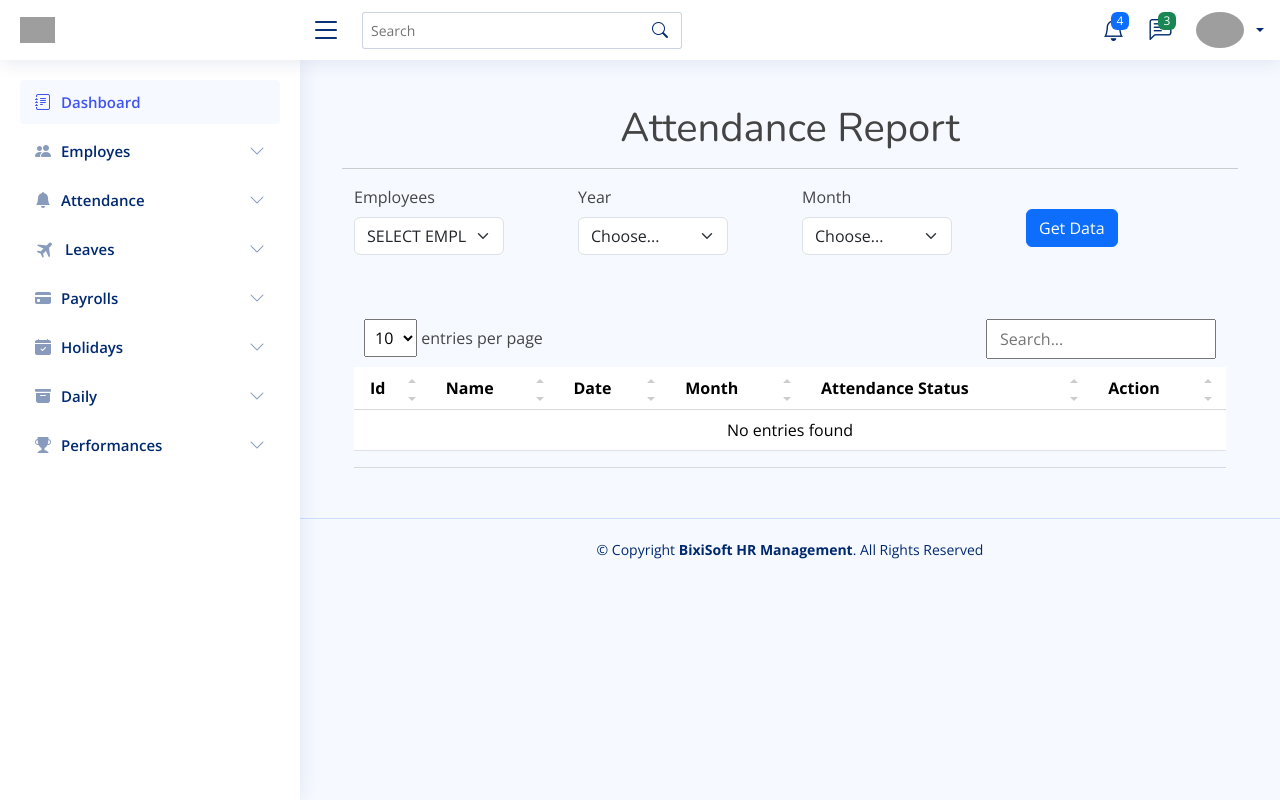
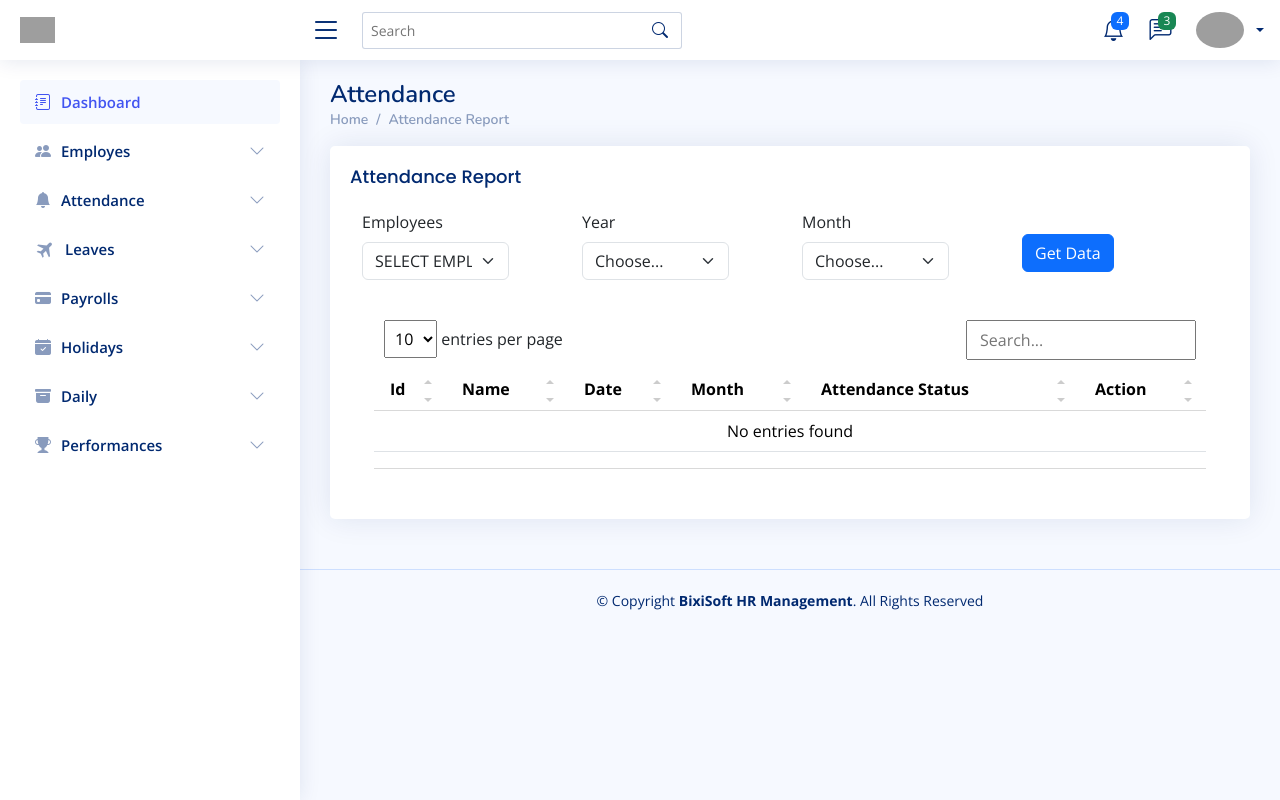
Before and after one commit to alpha121x/Hr-panel, a PHP site: page /attendance-report.php in a window 1280 px wide. Run offline with PHP 8.4, Linux system fonts and the light colour scheme; a user stored in the database is signed in; data that the repository does not hold is empty; some libraries are stand-ins or nearby versions; grey boxes are pictures that could not be loaded.

Commit message:
changes in atttendance

```diff
--- a/add-leave.php
+++ b/add-leave.php
@@ -30,7 +30,7 @@ require_once("include/classes/meekrodb.2.3.class.php");
             <nav>
                 <ol class="breadcrumb">
                     <li class="breadcrumb-item"><a href="index.html">Home</a></li>
-                    <li class="breadcrumb-item">Manage Leaves</li>
+                    <li class="breadcrumb-item"> Leaves</li>
                 </ol>
             </nav>
         </div><!-- End Page Title -->
@@ -41,7 +41,7 @@ require_once("include/classes/meekrodb.2.3.class.php");
 
                     <div class="card">
                         <div class="card-body">
-                            <h5 class="card-title">Manage Leaves</h5>
+                            <h5 class="card-title">Add Leaves</h5>
                             <p>Leaves Record</p>
 
                             <form action="fire-add-querries.php" method="post">
--- a/attendance-report.php
+++ b/attendance-report.php
@@ -1,26 +1,50 @@
-<?php include("db_config.php") ?>
+<?php
+require("auth.php");
+require("db_config.php");
+require_once("include/classes/meekrodb.2.3.class.php");
+
+?>
+
 <!DOCTYPE html>
 <html lang="en">
 
 <head>
-    <title>Attendance Daily</title>
-    <?php include "include/linked-files.php" ?>
+
+    <title>Dashboard - NiceAdmin</title>
+
+    <?php include("include/linked-files.php") ?>
+
 </head>
 
 <body>
 
+    <?php include("include/header-nav.php") ?>
 
-    <?php include "include/header-nav.php" ?>
+    <?php include("include/side-nav.php") ?>
 
-    <?php include "include/side-nav.php" ?>
 
     <main id="main" class="main">
 
-        <div class="container mt-4">
-            <h1 class='text-center'>Attendance Report</h1>
-            <p id='output'></p>
-            <hr>
-            <form  method="post">
+        <div class="pagetitle">
+            <h1>Attendance</h1>
+            <nav>
+                <ol class="breadcrumb">
+                    <li class="breadcrumb-item"><a href="index.html">Home</a></li>
+                    <li class="breadcrumb-item">Attendance Report</li>
+                </ol>
+            </nav>
+        </div><!-- End Page Title -->
+
+        <section class="section">
+            <div class="row">
+                <div class="col-lg-12">
+
+                    <div class="card">
+                        <div class="card-body">
+                            <h5 class="card-title">Attendance Report</h5>
+
+
+                            <form method="post" action="">
                                 <div class="row m-0">
                                     <div class="col-md-3">
                                         <?php
@@ -30,7 +54,7 @@
                                         <div class="mb-3">
                                             <label for="email" class="form-label">Employees</label>
                                             <div class="col-sm-9">
-                                <select id="" class="form-control form-select"  name="employee">
+                                                <select id="" class="form-control form-select" name="employee">
                                                     <option value="" selected>SELECT EMPLOYEE</option>
                                                     <?php
                                                     foreach ($query as $data) {
@@ -47,7 +71,7 @@
                                     <div class="col-md-3">
                                         <label for="email" class="form-label">Year</label>
                                         <div class="col-sm-9">
-                            <select class="form-control form-select"  name="year">
+                                            <select class="form-control form-select" name="year">
                                                 <option selected>Choose...</option>
                                                 <option value="1">2023</option>
                                                 <option value="2">2024</option>
@@ -60,7 +84,7 @@
                                     <div class="col-md-3">
                                         <label for="email" class="form-label">Month</label>
                                         <div class="col-sm-9">
-                            <select class="form-control form-select"  name="month">
+                                            <select class="form-control form-select" name="month">
                                                 <option selected>Choose...</option>
                                                 <option value="1">Jan</option>
                                                 <option value="2">Fab</option>
@@ -85,7 +109,6 @@
                                         <button class="btn btn-primary mb-4" id='btn' type="submit" name="submit">Get Data</button>
                                     </div>
                             </form>
-        </div>
                             <br>
                             <div class="row m-0">
                                 <div class="col-md-3"></div>
@@ -95,7 +118,7 @@
                                     <!-- Table with stripped rows -->
                                     <table class="table datatable">
                                         <thead>
-                                    <tr >
+                                            <tr>
                                                 <th scope="col">Id</th>
                                                 <th scope="col">Name</th>
                                                 <th scope="col">Date</th>
@@ -142,59 +165,25 @@
                                                         </td>
 
                                                     </tr>
-                                    <?php } } ?>
+                                            <?php }
+                                            } ?>
                                         </tbody>
                                     </table>
                                     <!-- End Table with stripped rows -->
                                 </div>
                             </div>
-
-
-
-
                         </div>
-
-
+                    </div>
+        </section>
 
     </main><!-- End #main -->
 
-    <?php include "include/footer.php" ?>
+    <?php include("include/footer.php") ?>
 
     <a href="#" class="back-to-top d-flex align-items-center justify-content-center"><i class="bi bi-arrow-up-short"></i></a>
 
-    <script src="https://code.jquery.com/jquery-3.6.4.min.js"></script>
-
-    <!-- Script for load data into table -->
-    <!-- <script>
-        $(document).ready(function() {
-            // Define the click event for the button
-            $('#btn').click(function() {
-                // Make an AJAX request when the button is clicked
-                $.ajax({
-                    url: "load-data.php",
-                    type: 'POST',
-                    success: function(data) {
-                        // Update the content or perform any action here
-                        $('#load-data-into-tbody').html(data);
-                        console.log("Data loaded successfully!");
-                    },
-                    error: function(xhr, status, error) {
-                        console.error(xhr.responseText);
-                    }
-                });
-            });
-        });
-    </script> -->
-
-
-    <?php include "include/script-files.php" ?>
+    <?php include("include/script-files.php") ?>
 
 </body>
 
-
-
-
-
-
-
 </html>
```
Also changed, not shown: attendance-daily.php (+37 -26 lines). Lines whose indentation alone changed are shown as unchanged.
